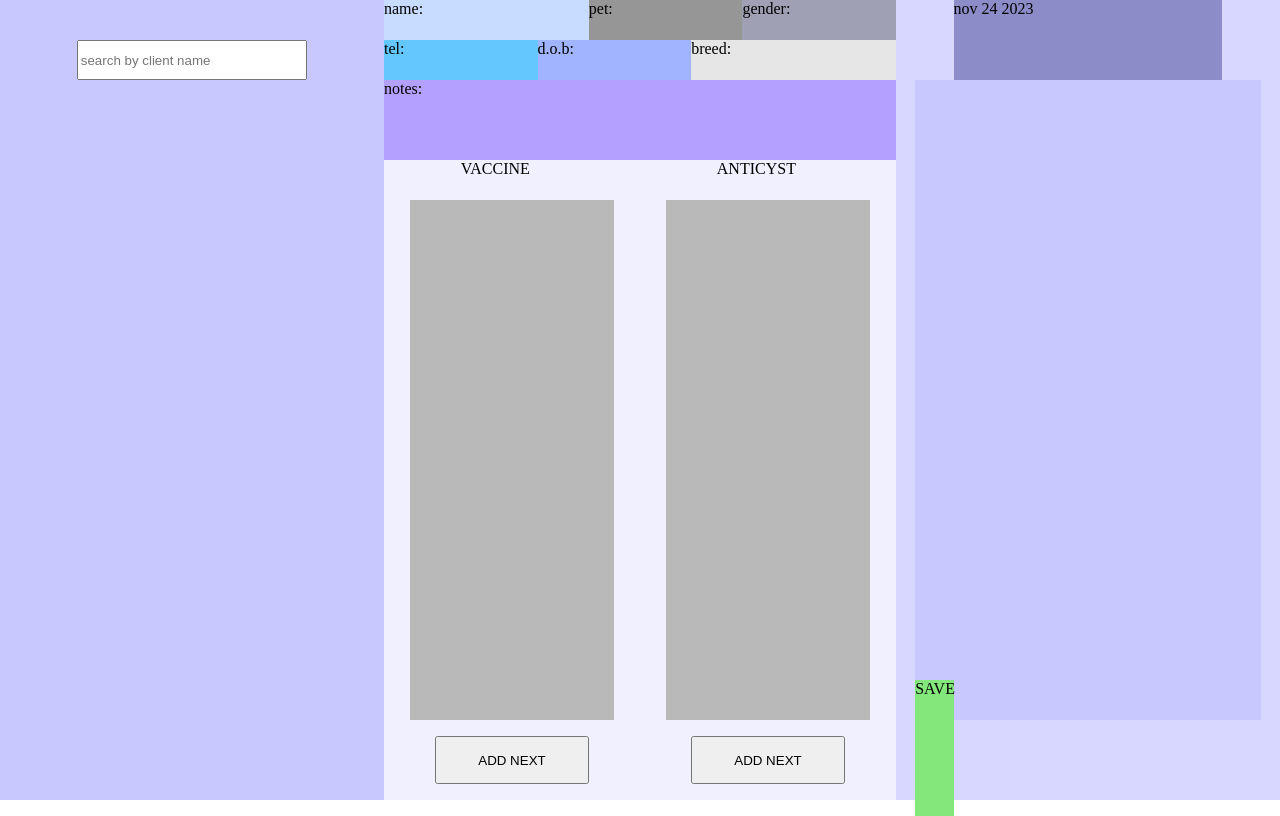
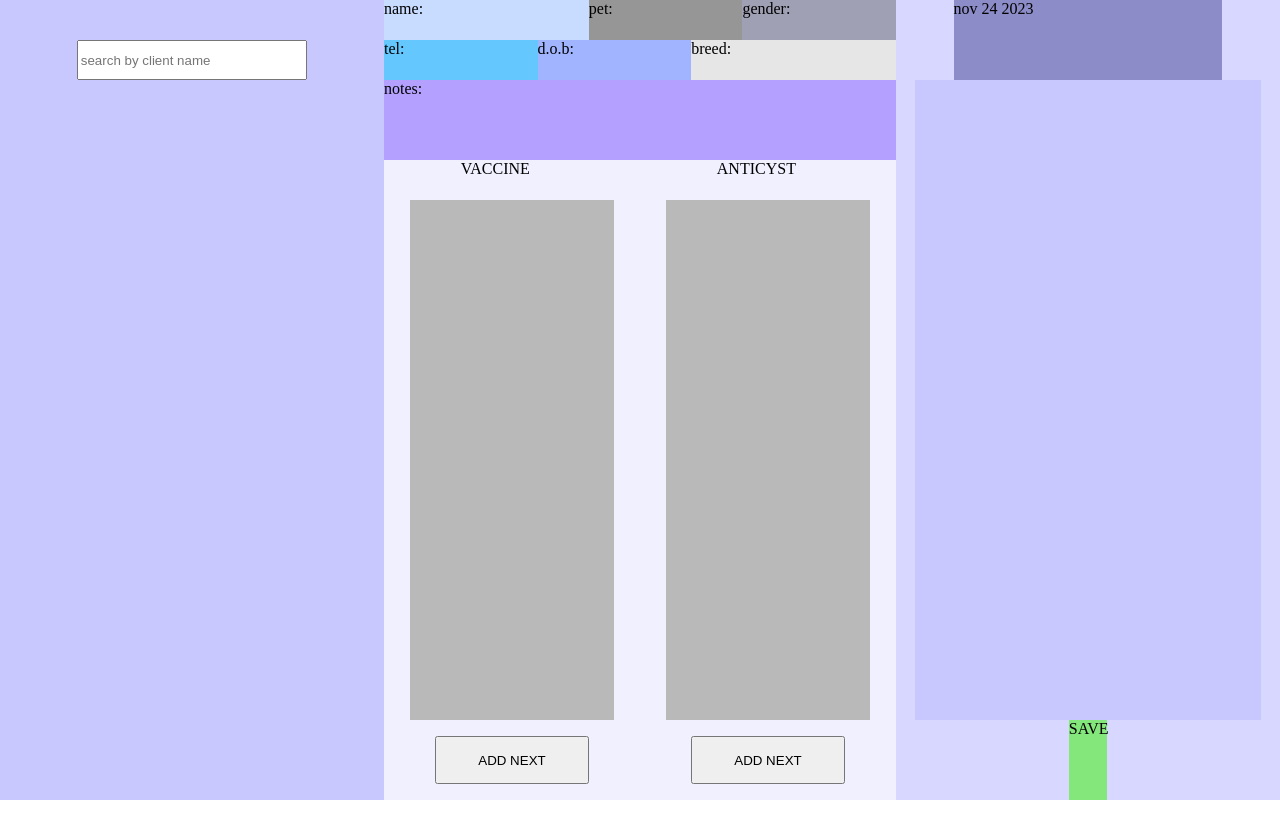
Before and after one commit to KarlKfoury/4animals-vet-database, a plain HTML site: page index.html in a window 1280 px wide. Drawn offline with Linux system fonts and the light colour scheme.

Commit message:
adjusting save button

```diff
--- a/index.html
+++ b/index.html
@@ -166,10 +166,10 @@ background: rgb(200, 200, 255);
 }
 #saveclientinfo {
 position: absolute;
-top: 85%;
+top: 90%;
 width: 10%;
-height: 80%;
-left: 5%;
+height: 10%;
+left: 45%;
 background: rgb(132, 231, 123);
 }
 .container {
```
